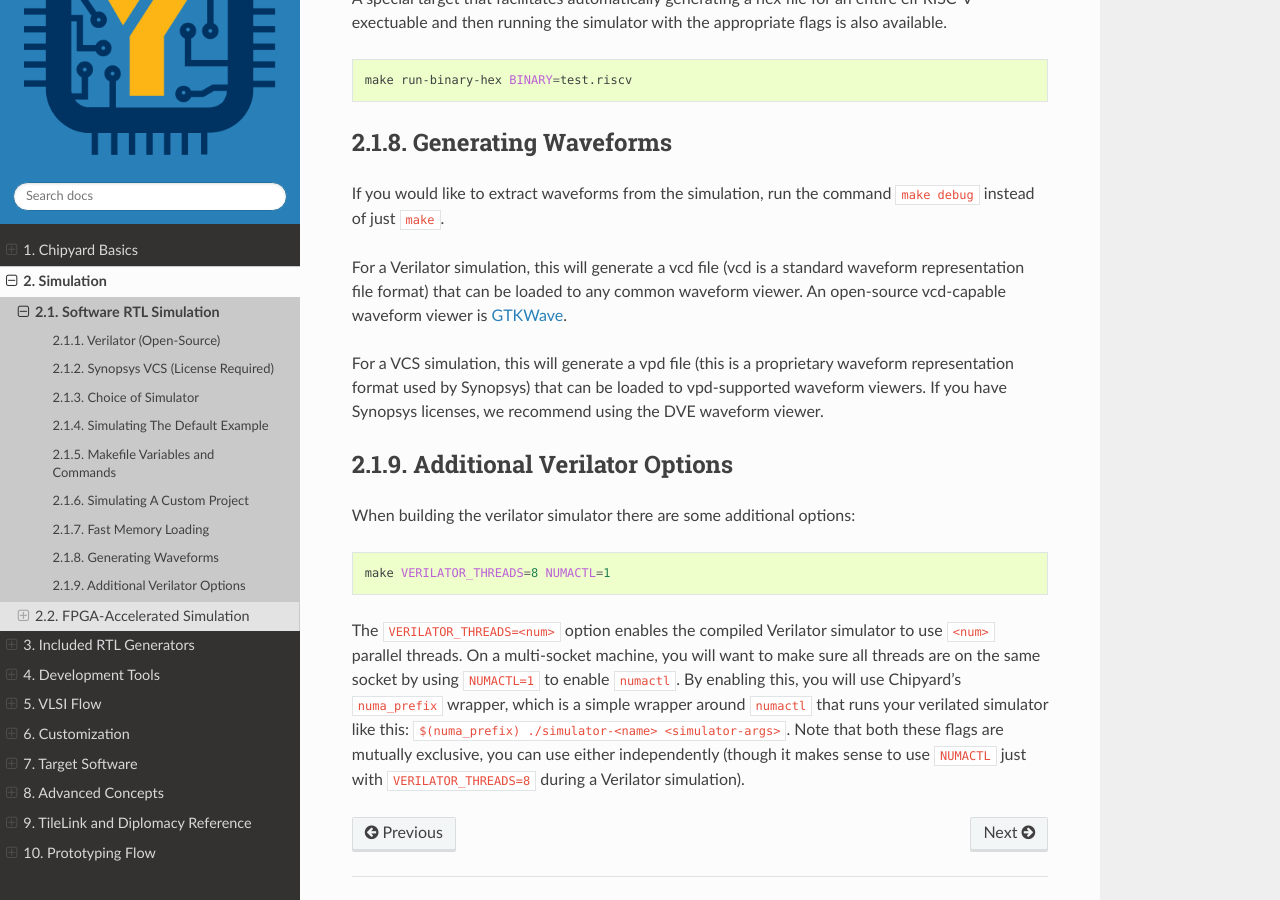
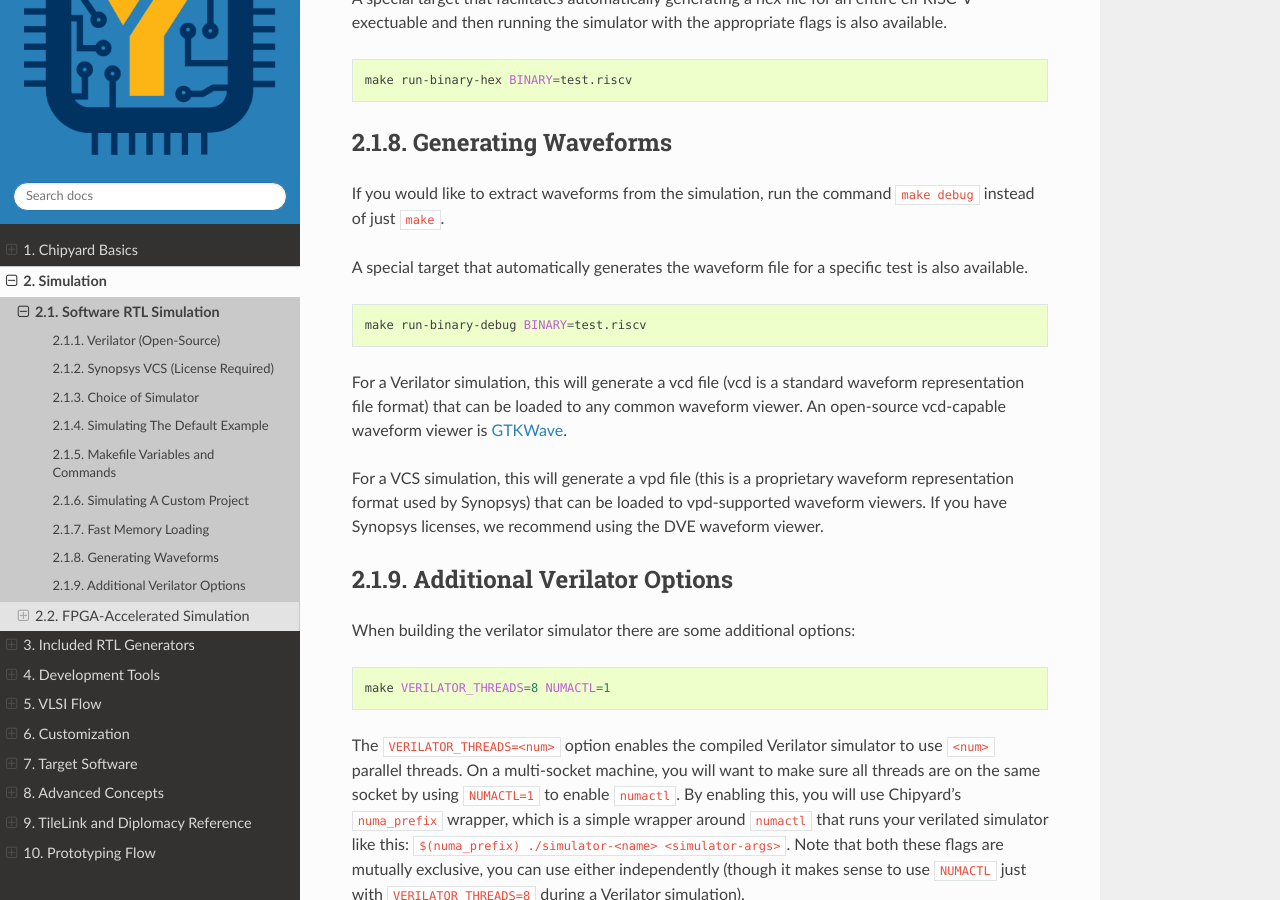
Before and after one commit to ucb-bar/chipyard, a Sphinx documentation site: the page built from docs/Simulation/Software-RTL-Simulation.rst, in a window 1280 px wide and 900 px high, scrolled down 4029 px. Built offline with Sphinx 7.4.7 and the Read the Docs theme 2.0.0, drawn with Linux system fonts in a browser that asks for light colours.

Commit message:
Add run-binary-debug option to waveform docs

```diff
--- a/docs/Simulation/Software-RTL-Simulation.rst
+++ b/docs/Simulation/Software-RTL-Simulation.rst
@@ -176,6 +176,12 @@ Generating Waveforms
 
 If you would like to extract waveforms from the simulation, run the command ``make debug`` instead of just ``make``.
 
+A special target that automatically generates the waveform file for a specific test is also available.
+
+.. code-block:: shell
+
+    make run-binary-debug BINARY=test.riscv
+
 For a Verilator simulation, this will generate a vcd file (vcd is a standard waveform representation file format) that can be loaded to any common waveform viewer.
 An open-source vcd-capable waveform viewer is `GTKWave <http://gtkwave.sourceforge.net/>`__.
 
```
